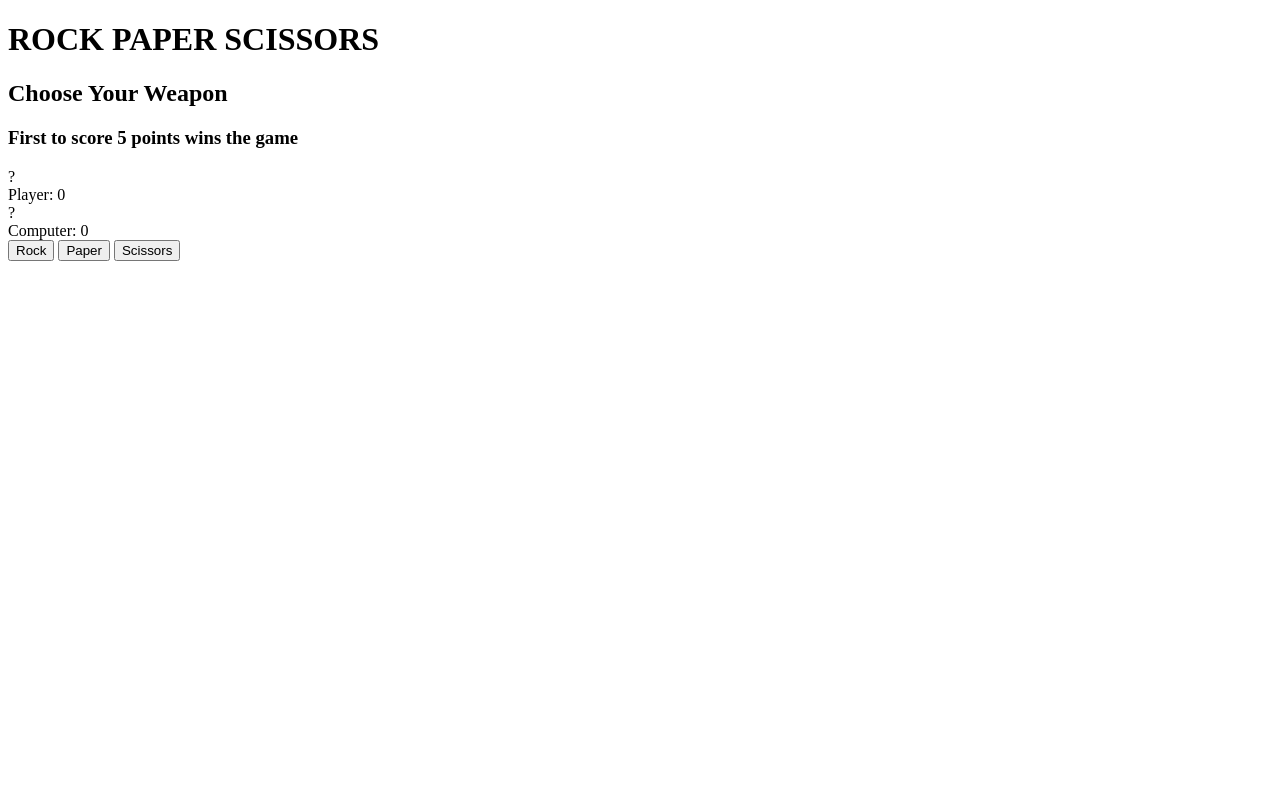
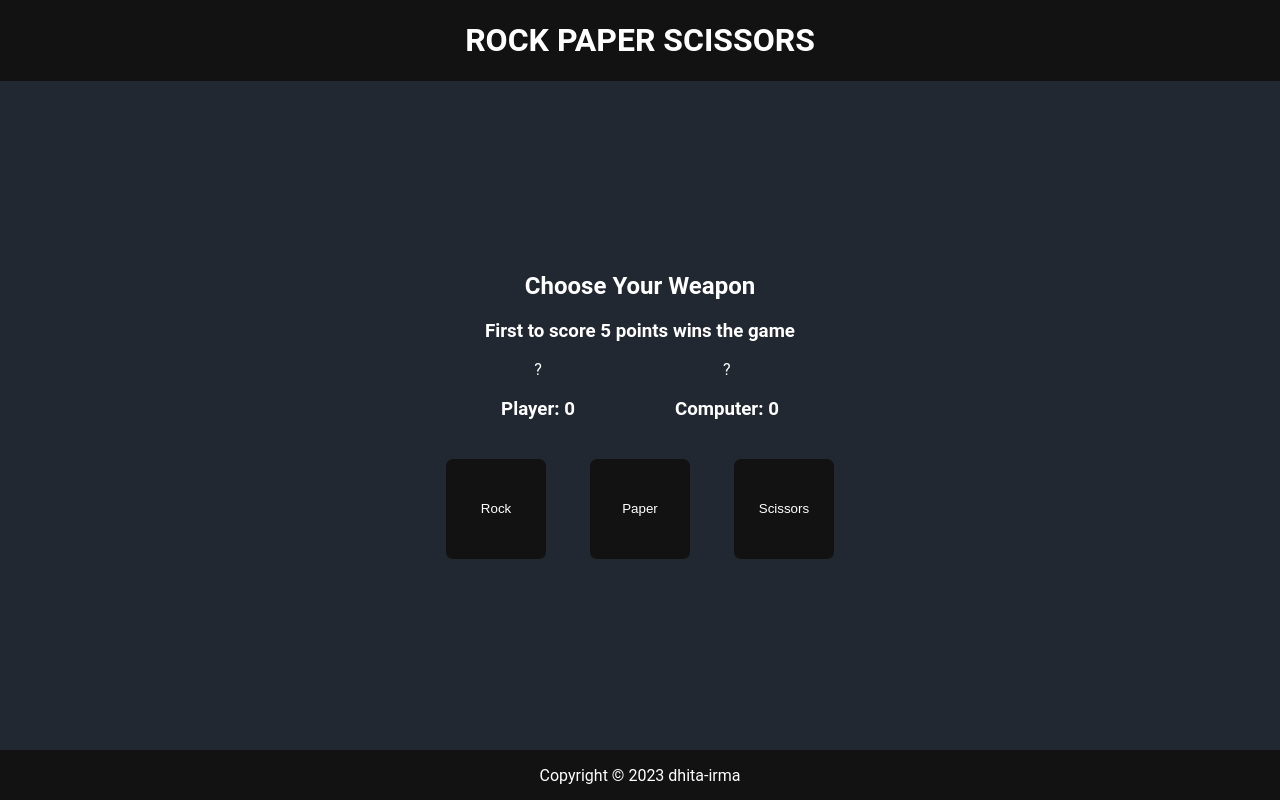
Before and after one commit to dhita-irma/rock-paper-scissors, a plain HTML site: page index.html in a window 1280 px wide. Drawn offline with Linux system fonts and the light colour scheme.

Commit message:
Create stylesheet and implement page layout
- Set background color for header, body, and footer

- Set page layout using flexbox

- Style button

```diff
--- a/index.html
+++ b/index.html
@@ -4,6 +4,7 @@
     <meta charset="UTF-8" />
     <meta http-equiv="X-UA-Compatible" content="IE=edge" />
     <meta name="viewport" content="width=device-width, initial-scale=1.0" />
+    <link rel="stylesheet" href="styles.css">
     <script src="script.js" defer></script>
     <title>Rock Paper Scissors</title>
   </head>
@@ -16,21 +17,24 @@
         <h2>Choose Your Weapon</h2>
         <h3>First to score 5 points wins the game</h3>
       </div>
-      <div class="round">
+      <div class="game-round">
         <div class="player">
           <div class="player-weapon">?</div>
-          <div class="player-score">Player: 0</div>
+          <h3 class="player-score">Player: 0</h3>
         </div>
         <div class="computer">
           <div class="computer-weapon">?</div>
-          <div class="computer-score">Computer: 0</div>
+          <h3 class="computer-score">Computer: 0</h3>
         </div>
       </div>
       <div class="weapons">
-        <button>Rock</button>
-        <button>Paper</button>
-        <button>Scissors</button>
+        <button class="btn">Rock</button>
+        <button class="btn">Paper</button>
+        <button class="btn">Scissors</button>
       </div>
+    </div>
+    <div class="footer">
+      Copyright &copy; 2023 dhita-irma
     </div>
   </body>
 </html>
--- /dev/null
+++ b/styles.css
@@ -0,0 +1,39 @@
+body {
+  background-color: #222831;
+  color: white;
+  font-family: 'Roboto', sans-serif;
+  text-align: center;
+  margin: 0;
+  height: 100vh;
+  display: flex;
+  flex-direction: column;
+  justify-content: space-between;
+}
+
+.header {
+  background-color: #121212;
+}
+
+.game-round {
+  display: flex;
+  justify-content: center;
+  gap: 100px;
+}
+
+.btn {
+  height: 100px;
+  width: 100px;
+  margin: 20px;
+  border-radius: 7px;
+  color: white;
+  background-color: #121212;
+  border: none;
+}
+
+.footer {
+  background-color: #121212;
+  height: 50px;
+  display: flex;
+  align-items: center;
+  justify-content: center;
+}
```
